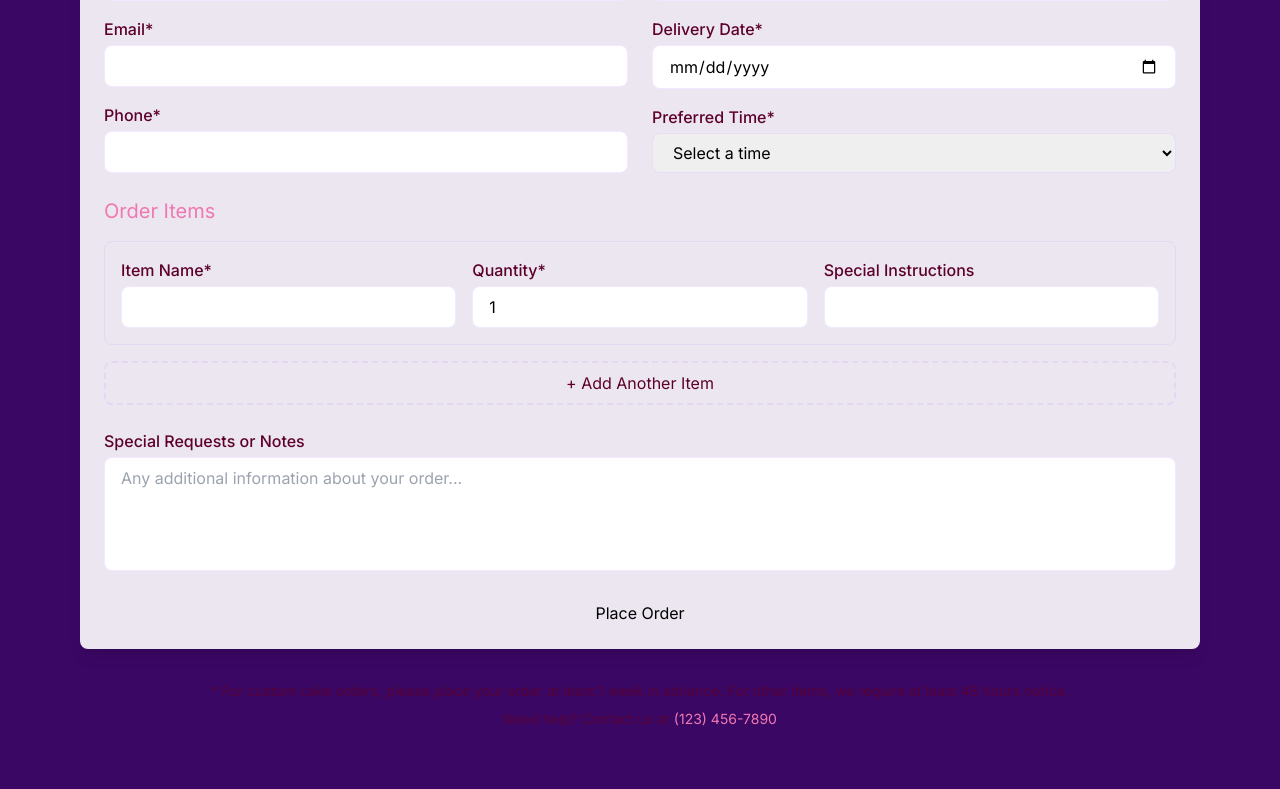
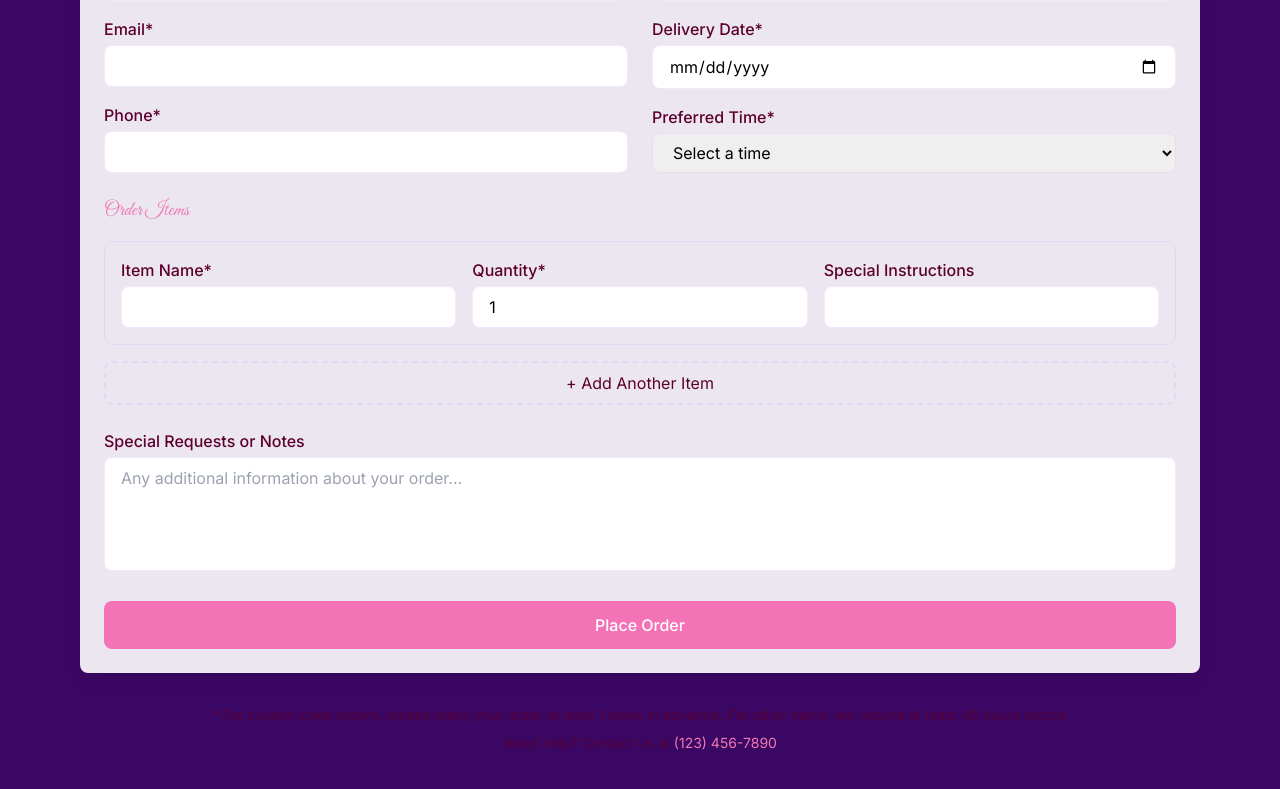
Before and after one commit to tony-42069/bbd-website, a Next.js app: page /order in a window 1280 px wide. Shown: the part 501-1290 px from the top of the page. Built offline with nearby package versions, Linux system fonts and the light colour scheme.

Commit message:
Added working HeroSection with styling and Great Vibes font

```diff
--- a/package.json
+++ b/package.json
@@ -10,6 +10,7 @@
   },
   "dependencies": {
     "@radix-ui/react-icons": "^1.3.0",
+    "framer-motion": "^11.14.4",
     "lucide-react": "^0.263.1",
     "next": "14.1.0",
     "react": "^18.2.0",
--- a/src/app/globals.css
+++ b/src/app/globals.css
@@ -1,15 +1,15 @@
+@import url('https://fonts.googleapis.com/css2?family=Great+Vibes&display=swap');
+
 @tailwind base;
 @tailwind components;
 @tailwind utilities;
 
-@layer base {
-  body {
-    @apply bg-purple-950;
+@layer components {
+  .btn-primary {
+    @apply bg-pink-400 text-white px-6 py-3 rounded-lg font-medium hover:bg-pink-500 transition-colors;
+  }
+
+  .btn-secondary {
+    @apply bg-purple-300 text-purple-950 px-6 py-3 rounded-lg font-medium hover:bg-purple-400 transition-colors;
   }
 }
-
-@layer components {
-  .gradient-text {
-    @apply bg-gradient-to-r from-pink-400 via-brand-pink to-brand-purple bg-clip-text text-transparent;
-  }
-}
--- a/src/app/page.tsx
+++ b/src/app/page.tsx
@@ -1,10 +1,11 @@
 import Navbar from '@/components/Navbar';
+import HeroSection from '@/components/HeroSection';
 
 export default function Home() {
   return (
     <main className="min-h-screen text-white">
       <Navbar />
-      <h1>Hello World</h1>
+      <HeroSection />
     </main>
   );
 }
--- a/tailwind.config.js
+++ b/tailwind.config.js
@@ -11,8 +11,12 @@ module.exports = {
           pink: '#f078b1',
           purple: '#d7b7ff',
           lime: '#b7ffc3',
-          light: '#fcebdb'
+          light: '#fcebdb',
+          cream: '#fcebdb'
         }
+      },
+      fontFamily: {
+        greatVibes: ['Great Vibes', 'cursive']
       }
     },
   },
```
Also changed, not shown: 1 other file (tests, documents, lock files or other folders).
